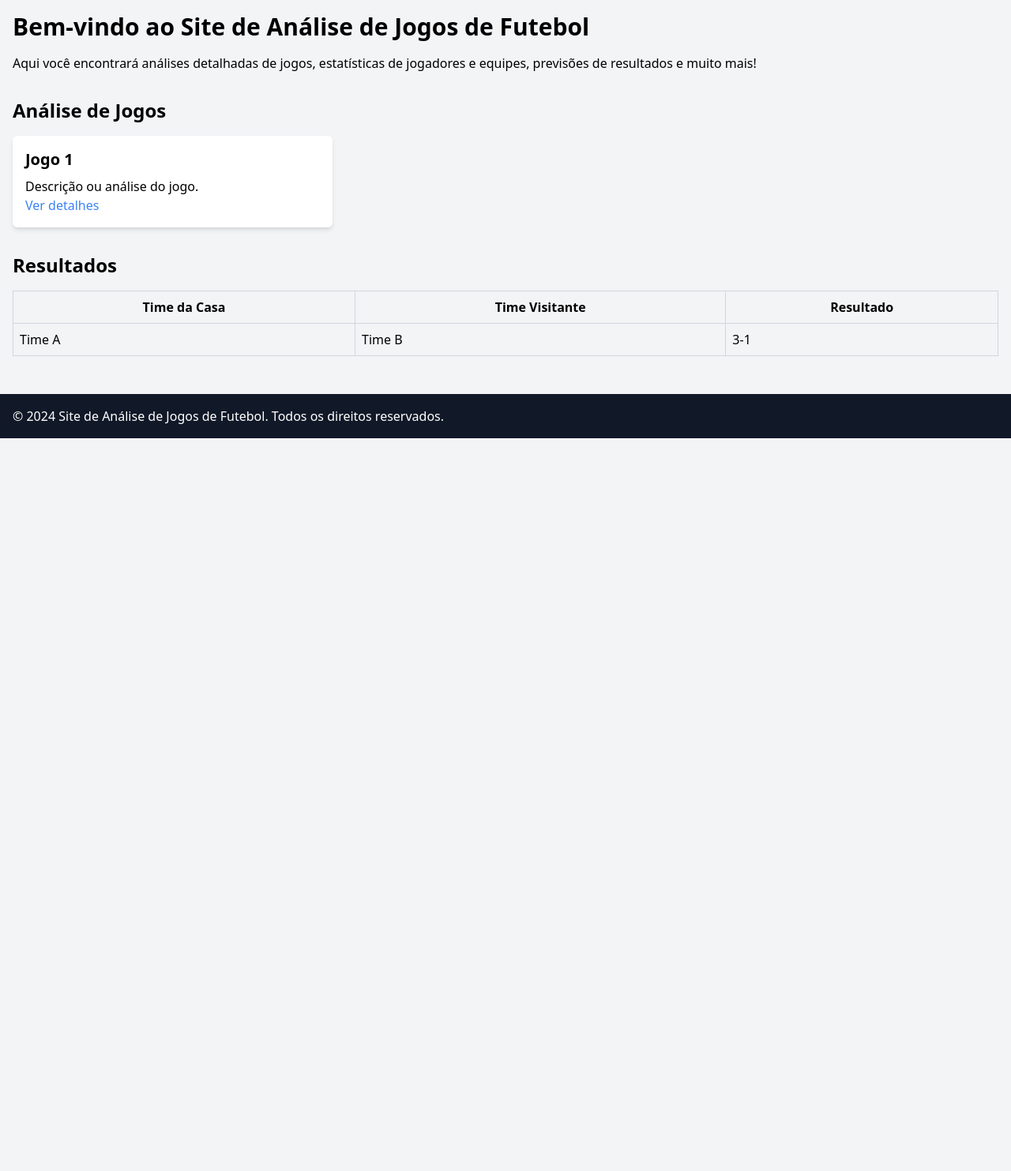
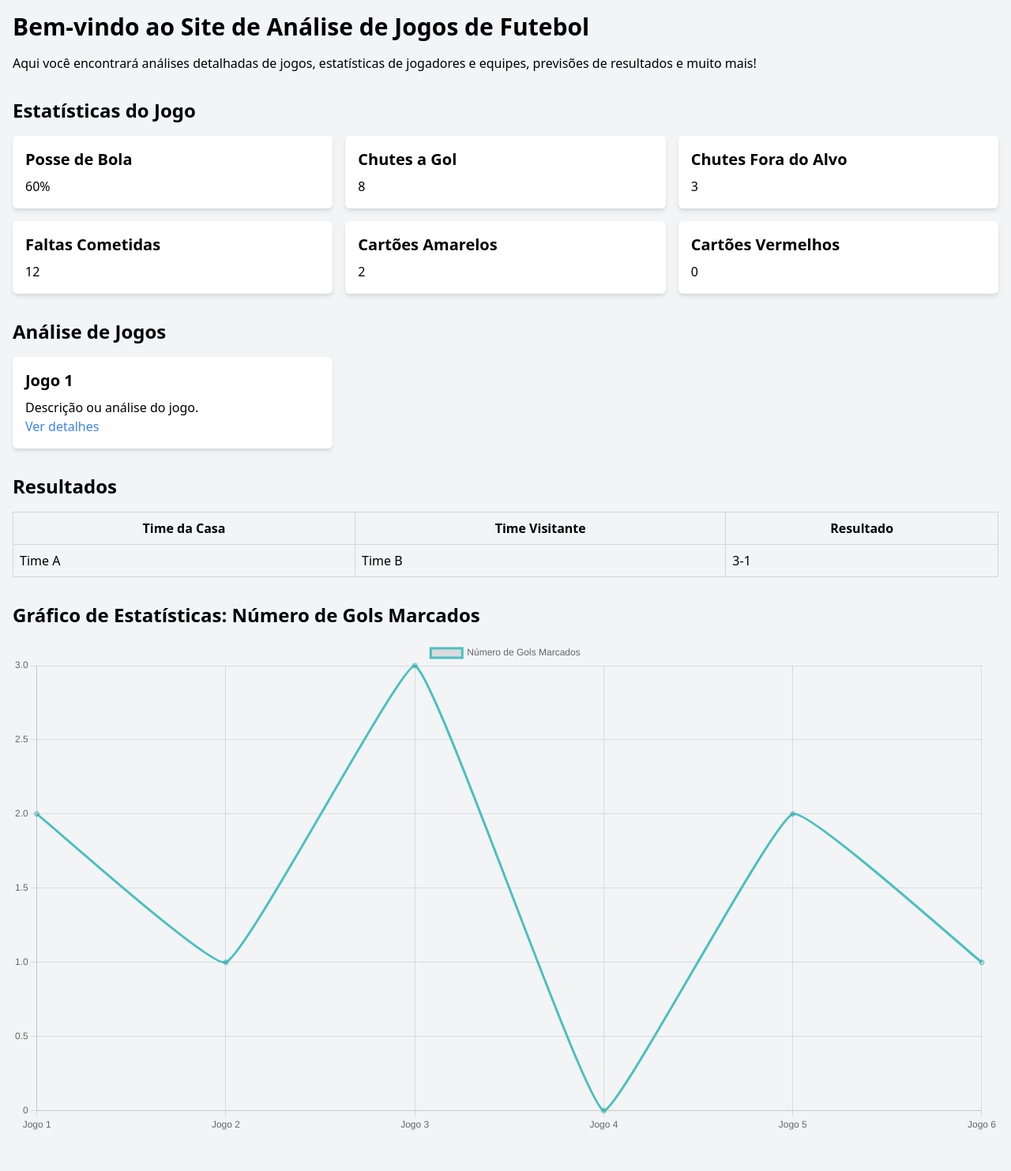
Before and after one commit to Thiago-DevOps/projeto-site-apostas, a Django app: template templates/pagina_inicial.html in a window 1280 px wide. Shown: the part 56-1539 px from the top of the page at 79% size. Before the commit the page ends 611 px from the top, so only its background shows below. Run offline with Django 4.2, Linux system fonts and the light colour scheme; the template is opened without the code that fills it, so the values that code supplies are empty.

Commit message:
atualizacao-1.3
novas implementações com gráfico

```diff
--- a/aquinobet/settings.py
+++ b/aquinobet/settings.py
@@ -56,7 +56,7 @@ ROOT_URLCONF = 'aquinobet.urls'
 TEMPLATES = [
     {
         'BACKEND': 'django.template.backends.django.DjangoTemplates',
-        'DIRS': [],
+        'DIRS': [os.path.join(BASE_DIR, 'templates')],
         'APP_DIRS': True,
         'OPTIONS': {
             'context_processors': [
@@ -123,6 +123,7 @@ STATICFILES_DIRS = [
     os.path.join(BASE_DIR, 'static'),
 ]
 
+
 # Default primary key field type
 # https://docs.djangoproject.com/en/4.2/ref/settings/#default-auto-field
 
--- a/aquinobet/urls.py
+++ b/aquinobet/urls.py
@@ -16,7 +16,9 @@ Including another URLconf
 """
 from django.contrib import admin
 from django.urls import path
+from . import views
 
 urlpatterns = [
     path('admin/', admin.site.urls),
+    path('', views.pagina_inicial, name='pagina_inicial'),
 ]
--- a/sitedeapostas/views.py
+++ b/sitedeapostas/views.py
@@ -1,3 +1,6 @@
 from django.shortcuts import render
 
 # Create your views here.
+
+def pagina_inicial(request):
+    return render(request, 'pagina_inicial.html')
--- a/templates/pagina_inicial.html
+++ b/templates/pagina_inicial.html
@@ -7,7 +7,8 @@
     <title>Análise de Jogos de Futebol</title>
     <!-- Adicione o link para o arquivo de estilo do Tailwind CSS -->
     <link href="https://cdn.jsdelivr.net/npm/tailwindcss@2.2.19/dist/tailwind.min.css" rel="stylesheet">
-    <!-- Se você tiver um arquivo de estilo personalizado, você também pode adicioná-lo aqui -->
+    <!-- Adicione o link para a biblioteca Chart.js -->
+    <script src="https://cdn.jsdelivr.net/npm/chart.js"></script>
 </head>
 
 <body class="bg-gray-100">
@@ -23,11 +24,17 @@
         </nav>
     </header>
 
-     <!-- Corpo -->
-     <main class="container mx-auto p-4">
+    <!-- Corpo -->
+    <main class="container mx-auto p-4">
         <section class="mb-8">
             <h1 class="text-3xl font-bold">Bem-vindo ao Site de Análise de Jogos de Futebol</h1>
             <p class="mt-4">Aqui você encontrará análises detalhadas de jogos, estatísticas de jogadores e equipes, previsões de resultados e muito mais!</p>
+        </section>
+
+        <!-- Seção de Estatísticas do Jogo -->
+        <section class="mb-8">
+            <h2 class="text-2xl font-bold mb-4">Estatísticas do Jogo</h2>
+            <div id="statsContainer" class="grid grid-cols-1 md:grid-cols-2 lg:grid-cols-3 gap-4"></div>
         </section>
 
         <!-- Seção de Análise de Jogos -->
@@ -67,13 +74,79 @@
                 </tbody>
             </table>
         </section>
+
+        <section class="mb-8">
+            <h2 class="text-2xl font-bold mb-4">Gráfico de Estatísticas: Número de Gols Marcados</h2>
+            <!-- Canvas para o gráfico -->
+            <canvas id="golsChart" width="400" height="200"></canvas>
+        </section>
     </main>
 
-    <!-- Rodapé -->
-    <footer class="bg-gray-900 text-white p-4">
-        <p>&copy; 2024 Site de Análise de Jogos de Futebol. Todos os direitos reservados.</p>
-    </footer>
+    <!-- JavaScript para gerar dados de exemplo e exibir na página -->
+    <script>
+        // Função para gerar dados de exemplo das estatísticas do jogo
+        function gerarDadosExemplo() {
+            // Dados de exemplo para as estatísticas do jogo
+            const estatisticas = [
+                { nome: "Posse de Bola", valor: "60%" },
+                { nome: "Chutes a Gol", valor: "8" },
+                { nome: "Chutes Fora do Alvo", valor: "3" },
+                { nome: "Faltas Cometidas", valor: "12" },
+                { nome: "Cartões Amarelos", valor: "2" },
+                { nome: "Cartões Vermelhos", valor: "0" }
+            ];
 
+            // Selecionar o contêiner de estatísticas na página
+            const statsContainer = document.getElementById("statsContainer");
+
+            // Limpar qualquer conteúdo existente no contêiner
+            statsContainer.innerHTML = "";
+
+            // Adicionar cada estatística como um card na página
+            estatisticas.forEach(stat => {
+                const statCard = `
+                <div class="bg-white shadow-md rounded-md p-4">
+                    <h3 class="text-xl font-bold mb-2">${stat.nome}</h3>
+                    <p>${stat.valor}</p>
+                </div>
+            `;
+                statsContainer.innerHTML += statCard;
+            });
+        }
+
+        // Chamar a função para gerar os dados de exemplo ao carregar a página
+        gerarDadosExemplo();
+
+        // Dados de exemplo (número de gols marcados em cada jogo)
+        const dadosGols = [2, 1, 3, 0, 2, 1];
+
+        // Labels para o eixo X (número de jogos)
+        const labels = Array.from({ length: dadosGols.length }, (_, i) => `Jogo ${i + 1}`);
+
+        // Contexto do canvas
+        const ctx = document.getElementById('golsChart').getContext('2d');
+
+        // Criação do gráfico
+        const golsChart = new Chart(ctx, {
+            type: 'line',
+            data: {
+                labels: labels,
+                datasets: [{
+                    label: 'Número de Gols Marcados',
+                    data: dadosGols,
+                    borderColor: 'rgb(75, 192, 192)',
+                    tension: 0.1
+                }]
+            },
+            options: {
+                scales: {
+                    y: {
+                        beginAtZero: true
+                    }
+                }
+            }
+        });
+    </script>
 
 </body>
 
```
Also changed, not shown: db.sqlite3 (added).
